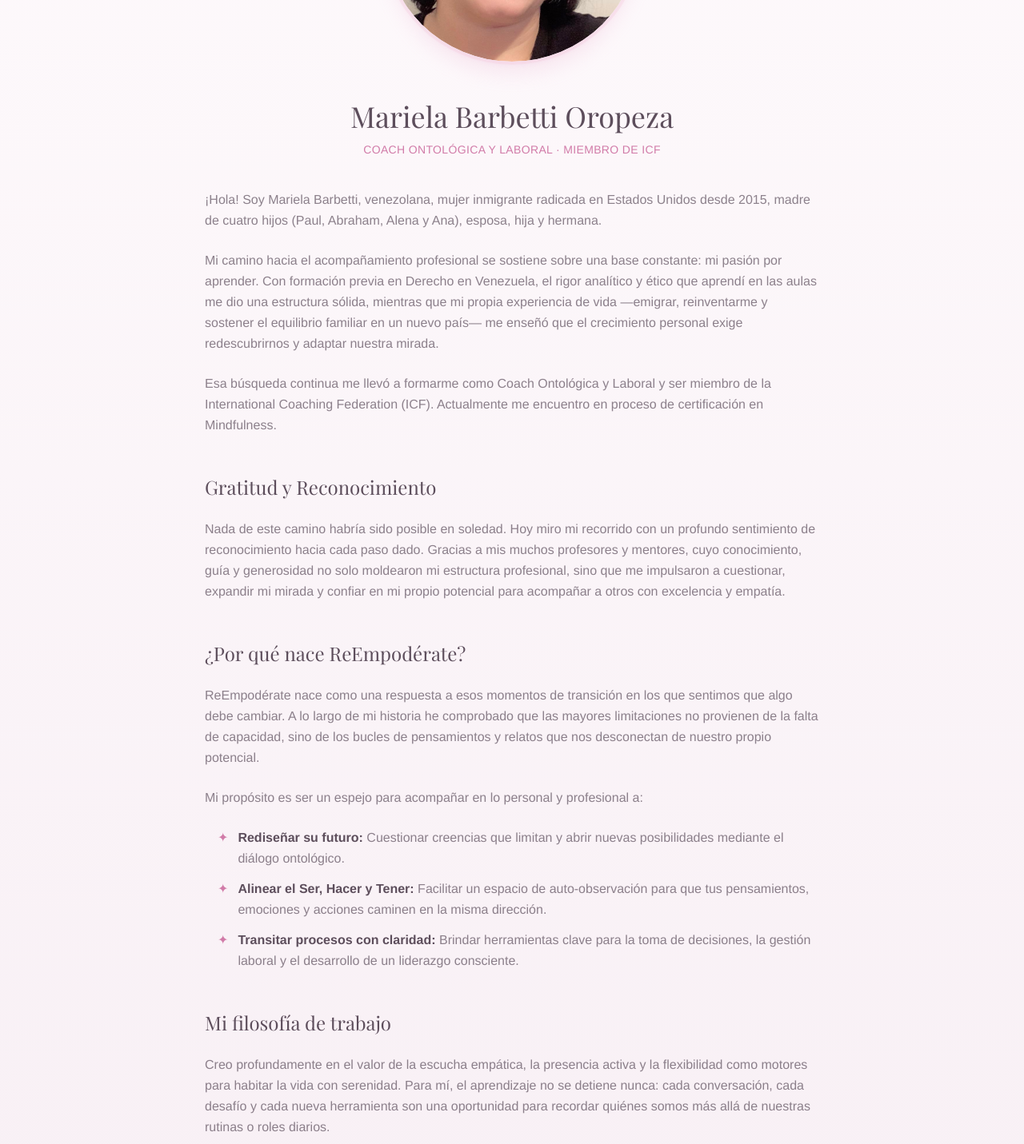
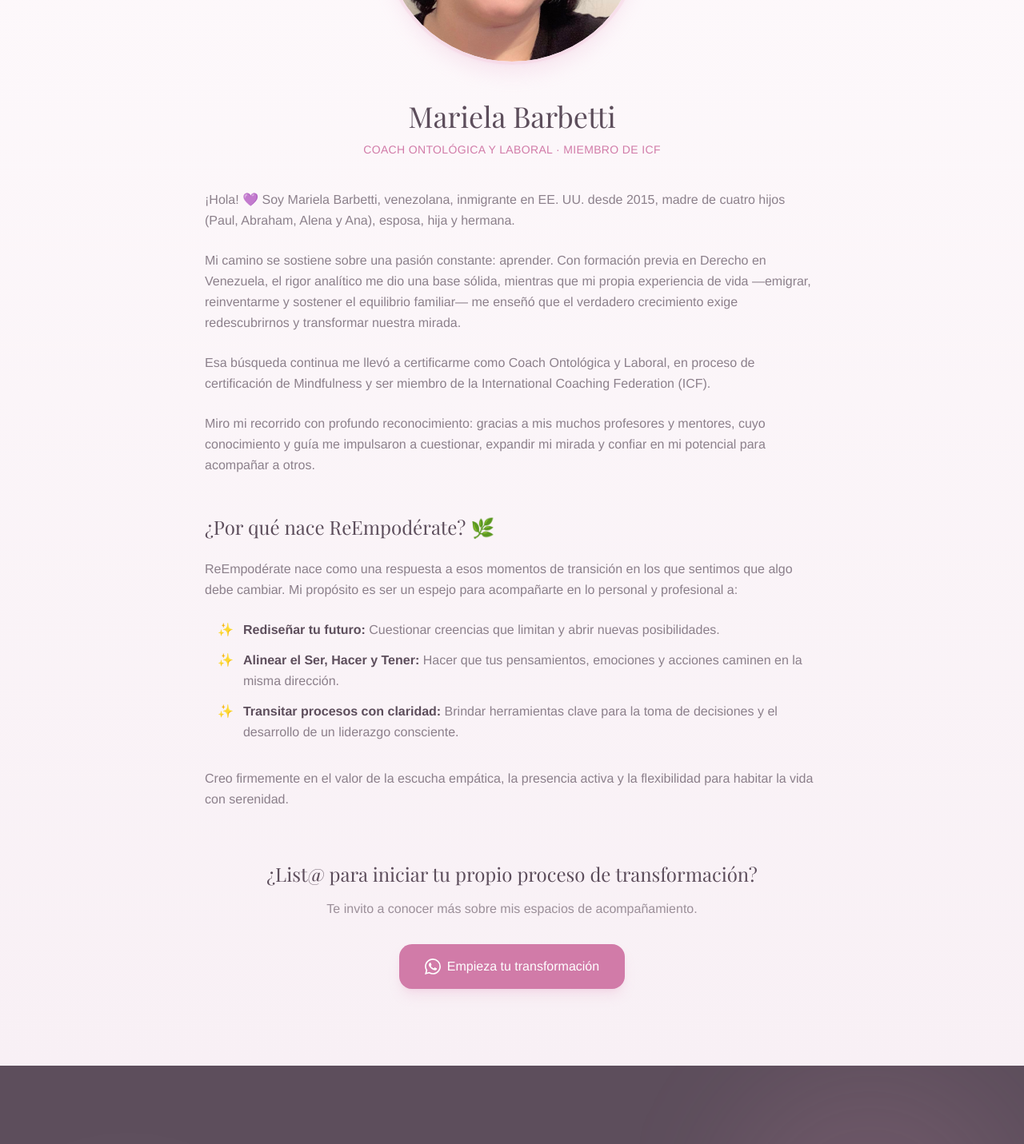
Before and after one commit to Omnix-Solution-Inc/reempoderate, a Next.js app: page / in a window 1280 px wide. Shown: the part 3800-5231 px from the top of the page at 80% size. Built offline with nearby package versions, Linux system fonts and the light colour scheme; no server answers; a web font is replaced by a local one.

Commit message:
Bio: actualizar con presentación final de Mariela — texto condensado, emojis, lenguaje directo

```diff
--- a/src/components/landing/BioSection.tsx
+++ b/src/components/landing/BioSection.tsx
@@ -13,7 +13,7 @@ export function BioSection() {
             <div className="absolute inset-0 rounded-full overflow-hidden shadow-xl shadow-bloom/20 ring-4 ring-bloom-light/40">
               <Image
                 src={MARIELA_PHOTO}
-                alt="Mariela Barbetti Oropeza"
+                alt="Mariela Barbetti"
                 fill
                 className="object-cover rounded-full"
                 style={{ borderRadius: '9999px' }}
@@ -25,7 +25,7 @@ export function BioSection() {
 
         {/* Nombre y titulo */}
         <h2 className="font-playfair text-3xl md:text-4xl text-ink text-center mb-3">
-          Mariela Barbetti Oropeza
+          Mariela Barbetti
         </h2>
         <p className="font-arimo text-sm text-bloom-deep text-center mb-10 tracking-wide uppercase">
           Coach Ontológica y Laboral · Miembro de ICF
@@ -34,59 +34,68 @@ export function BioSection() {
         {/* Biografia */}
         <div className="max-w-3xl mx-auto space-y-6 font-arimo text-ink/70 text-base leading-relaxed">
           <p>
-            ¡Hola! Soy Mariela Barbetti, venezolana, mujer inmigrante radicada en Estados Unidos desde 2015, madre de cuatro hijos (Paul, Abraham, Alena y Ana), esposa, hija y hermana.
+            ¡Hola! 💜 Soy Mariela Barbetti, venezolana, inmigrante en EE. UU. desde 2015, madre de cuatro hijos (Paul, Abraham, Alena y Ana), esposa, hija y hermana.
           </p>
 
           <p>
-            Mi camino hacia el acompañamiento profesional se sostiene sobre una base constante: mi pasión por aprender. Con formación previa en Derecho en Venezuela, el rigor analítico y ético que aprendí en las aulas me dio una estructura sólida, mientras que mi propia experiencia de vida —emigrar, reinventarme y sostener el equilibrio familiar en un nuevo país— me enseñó que el crecimiento personal exige redescubrirnos y adaptar nuestra mirada.
+            Mi camino se sostiene sobre una pasión constante: aprender. Con formación previa en Derecho en Venezuela, el rigor analítico me dio una base sólida, mientras que mi propia experiencia de vida —emigrar, reinventarme y sostener el equilibrio familiar— me enseñó que el verdadero crecimiento exige redescubrirnos y transformar nuestra mirada.
           </p>
 
           <p>
-            Esa búsqueda continua me llevó a formarme como Coach Ontológica y Laboral y ser miembro de la International Coaching Federation (ICF). Actualmente me encuentro en proceso de certificación en Mindfulness.
+            Esa búsqueda continua me llevó a certificarme como Coach Ontológica y Laboral, en proceso de certificación de Mindfulness y ser miembro de la International Coaching Federation (ICF).
           </p>
 
-          {/* Gratitud y Reconocimiento */}
-          <h3 className="font-playfair text-2xl text-ink pt-6">
-            Gratitud y Reconocimiento
-          </h3>
           <p>
-            Nada de este camino habría sido posible en soledad. Hoy miro mi recorrido con un profundo sentimiento de reconocimiento hacia cada paso dado. Gracias a mis muchos profesores y mentores, cuyo conocimiento, guía y generosidad no solo moldearon mi estructura profesional, sino que me impulsaron a cuestionar, expandir mi mirada y confiar en mi propio potencial para acompañar a otros con excelencia y empatía.
+            Miro mi recorrido con profundo reconocimiento: gracias a mis muchos profesores y mentores, cuyo conocimiento y guía me impulsaron a cuestionar, expandir mi mirada y confiar en mi potencial para acompañar a otros.
           </p>
 
           {/* ¿Por qué nace ReEmpodérate? */}
           <h3 className="font-playfair text-2xl text-ink pt-6">
-            ¿Por qué nace ReEmpodérate?
+            ¿Por qué nace ReEmpodérate? 🌿
           </h3>
           <p>
-            ReEmpodérate nace como una respuesta a esos momentos de transición en los que sentimos que algo debe cambiar. A lo largo de mi historia he comprobado que las mayores limitaciones no provienen de la falta de capacidad, sino de los bucles de pensamientos y relatos que nos desconectan de nuestro propio potencial.
-          </p>
-          <p>
-            Mi propósito es ser un espejo para acompañar en lo personal y profesional a:
+            ReEmpodérate nace como una respuesta a esos momentos de transición en los que sentimos que algo debe cambiar. Mi propósito es ser un espejo para acompañarte en lo personal y profesional a:
           </p>
           <div className="space-y-3 pl-4">
             <p className="flex gap-3">
-              <span className="text-bloom-deep flex-shrink-0">✦</span>
-              <span><strong className="text-ink">Rediseñar su futuro:</strong> Cuestionar creencias que limitan y abrir nuevas posibilidades mediante el diálogo ontológico.</span>
+              <span className="text-bloom-deep flex-shrink-0">✨</span>
+              <span><strong className="text-ink">Rediseñar tu futuro:</strong> Cuestionar creencias que limitan y abrir nuevas posibilidades.</span>
             </p>
             <p className="flex gap-3">
-              <span className="text-bloom-deep flex-shrink-0">✦</span>
-              <span><strong className="text-ink">Alinear el Ser, Hacer y Tener:</strong> Facilitar un espacio de auto-observación para que tus pensamientos, emociones y acciones caminen en la misma dirección.</span>
+              <span className="text-bloom-deep flex-shrink-0">✨</span>
+              <span><strong className="text-ink">Alinear el Ser, Hacer y Tener:</strong> Hacer que tus pensamientos, emociones y acciones caminen en la misma dirección.</span>
             </p>
             <p className="flex gap-3">
-              <span className="text-bloom-deep flex-shrink-0">✦</span>
-              <span><strong className="text-ink">Transitar procesos con claridad:</strong> Brindar herramientas clave para la toma de decisiones, la gestión laboral y el desarrollo de un liderazgo consciente.</span>
+              <span className="text-bloom-deep flex-shrink-0">✨</span>
+              <span><strong className="text-ink">Transitar procesos con claridad:</strong> Brindar herramientas clave para la toma de decisiones y el desarrollo de un liderazgo consciente.</span>
             </p>
           </div>
 
-          {/* Filosofía de trabajo */}
-          <h3 className="font-playfair text-2xl text-ink pt-6">
-            Mi filosofía de trabajo
-          </h3>
-          <p>
-            Creo profundamente en el valor de la escucha empática, la presencia activa y la flexibilidad como motores para habitar la vida con serenidad. Para mí, el aprendizaje no se detiene nunca: cada conversación, cada desafío y cada nueva herramienta son una oportunidad para recordar quiénes somos más allá de nuestras rutinas o roles diarios.
+          <p className="pt-2">
+            Creo firmemente en el valor de la escucha empática, la presencia activa y la flexibilidad para habitar la vida con serenidad.
           </p>
         </div>
 
+        {/* CTA final */}
+        <div className="text-center mt-16">
+          <h3 className="font-playfair text-2xl text-ink mb-4">
+            ¿List@ para iniciar tu propio proceso de transformación?
+          </h3>
+          <p className="font-arimo text-ink/60 text-base mb-8">
+            Te invito a conocer más sobre mis espacios de acompañamiento.
+          </p>
+          <a
+            href="https://wa.me/13217329993?text=Hola%2C%20quiero%20iniciar%20mi%20proceso%20de%20transformaci%C3%B3n%20con%20ReEmpodérate"
+            target="_blank"
+            rel="noopener noreferrer"
+            className="inline-flex items-center gap-2 bg-bloom-deep text-white px-8 py-4 rounded-2xl font-medium hover:bg-bloom transition text-base shadow-lg shadow-bloom/25"
+          >
+            <svg xmlns="http://www.w3.org/2000/svg" width="20" height="20" fill="currentColor" viewBox="0 0 24 24">
+              <path d="M17.472 14.382c-.297-.149-1.758-.867-2.03-.967-.273-.099-.471-.148-.67.15-.197.297-.767.966-.94 1.164-.173.199-.347.223-.644.075-.297-.15-1.255-.463-2.39-1.475-.883-.788-1.48-1.761-1.653-2.059-.173-.297-.018-.458.13-.606.134-.133.298-.347.446-.52.149-.174.198-.298.298-.497.099-.198.05-.371-.025-.52-.075-.149-.669-1.612-.916-2.207-.242-.579-.487-.5-.669-.51-.173-.008-.371-.01-.57-.01-.198 0-.52.074-.792.372-.272.297-1.04 1.016-1.04 2.479 0 1.462 1.065 2.875 1.213 3.074.149.198 2.096 3.2 5.077 4.487.709.306 1.262.489 1.694.625.712.227 1.36.195 1.871.118.571-.085 1.758-.719 2.006-1.413.248-.694.248-1.289.173-1.413-.074-.124-.272-.198-.57-.347m-5.421 7.403h-.004a9.87 9.87 0 01-5.031-1.378l-.361-.214-3.741.982.998-3.648-.235-.374a9.86 9.86 0 01-1.51-5.26c.001-5.45 4.436-9.884 9.888-9.884 2.64 0 5.122 1.03 6.988 2.898a9.825 9.825 0 012.893 6.994c-.003 5.45-4.437 9.884-9.885 9.884m8.413-18.297A11.815 11.815 0 0012.05 0C5.495 0 .16 5.335.157 11.892c0 2.096.547 4.142 1.588 5.945L.057 24l6.305-1.654a11.882 11.882 0 005.683 1.448h.005c6.554 0 11.89-5.335 11.893-11.893a11.821 11.821 0 00-3.48-8.413z"/>
+            </svg>
+            Empieza tu transformación
+          </a>
+        </div>
       </div>
     </section>
   )
```
